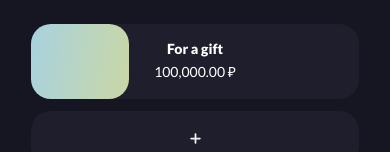
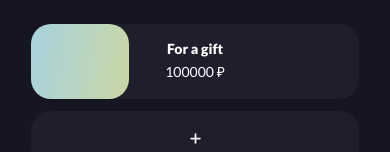
Before and after one commit to hschhhwwwo0o/derive, a React Native app: screen /Home in a window 390 px wide. Shown: the part 374-526 px from the top of the page. Built offline with nearby package versions, Linux system fonts and the light colour scheme.

Commit message:
Goal component props

```diff
--- a/components/Custom/Goal/index.tsx
+++ b/components/Custom/Goal/index.tsx
@@ -5,9 +5,11 @@ import AppConstants from "styles/constants";
 
 interface IGoal {
   navigation: INavigation;
+  name: string;
+  price: number;
 }
 
-const Goal: FunctionComponent<IGoal> = ({ navigation }) => {
+const Goal: FunctionComponent<IGoal> = ({ navigation, name, price }) => {
   function navigateToGoal() {
     navigation.push("Goal", {
       id: 1,
@@ -24,8 +26,8 @@ const Goal: FunctionComponent<IGoal> = ({ navigation }) => {
       />
       <View style={styles.textBlock}>
         <View style={styles.textContent}>
-          <Text style={styles.goalText}>For a gift</Text>
-          <Text style={styles.goalTextMin}>100,000.00 ₽</Text>
+          <Text style={styles.goalText}>{name}</Text>
+          <Text style={styles.goalTextMin}>{price} ₽</Text>
         </View>
       </View>
     </TouchableOpacity>
--- a/screens/Home/index.tsx
+++ b/screens/Home/index.tsx
@@ -31,7 +31,7 @@ const HomeScreen: FunctionComponent<IScreen> = ({ navigation }) => {
           <View style={styles.body}>
             <Label>Goals</Label>
             <View style={styles.goalsContent}>
-              <Goal navigation={navigation} />
+              <Goal name="For a gift" price={100000} navigation={navigation} />
               <View style={styles.addGoal}>
                 <AddGoal navigation={navigation} />
               </View>
```
